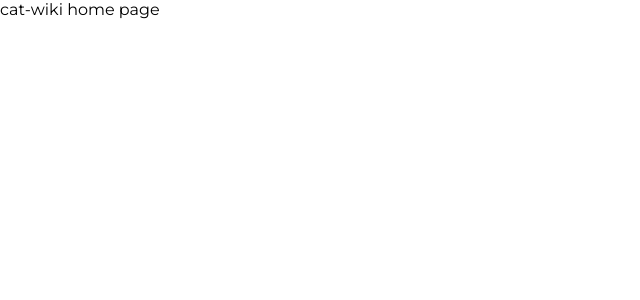
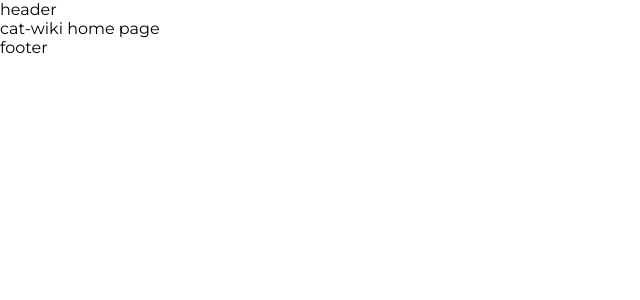
Before and after one commit to josealbertuz/cat-wiki, a Next.js app: page / in a window 1280 px wide. Shown: the top 300 px of the page, without its empty margins (0-640 px from the left). Built offline with nearby package versions, Linux system fonts and the light colour scheme; a web font is replaced by a local one.

Commit message:
app layout added

```diff
--- /dev/null
+++ b/layouts/AppLayout.tsx
@@ -0,0 +1,25 @@
+import React from 'react';
+import styled from 'styled-components';
+
+const Container = styled.div`
+    display: flex;
+    flex-direction: column;
+    `;
+
+type AppLayoutProps = {
+    children: JSX.Element
+}
+
+const AppLayout = ({ children }: AppLayoutProps) => {
+    return (
+        <Container>
+            <header>header</header>
+            {
+                children
+            }
+            <footer>footer</footer>
+        </Container>
+    );
+};
+
+export default AppLayout;
--- a/pages/_app.tsx
+++ b/pages/_app.tsx
@@ -1,13 +1,29 @@
-import type { AppProps } from 'next/app'
+import { ReactElement, ReactNode } from 'react';
+import { NextPage } from 'next';
+import { AppProps } from 'next/app';
 import { ThemeProvider } from 'styled-components'
 import GlobalStyles from '../styles/global-styles'
 import theme from '../styles/theme';
 
-function MyApp({ Component, pageProps }: AppProps) {
+type NextPageWithLayout = NextPage & {
+  getLayout: (page: ReactElement) => ReactNode
+}
+
+type AppPropsWithLayout = AppProps & {
+  Component: NextPageWithLayout
+}
+
+function MyApp({ Component, pageProps }: AppPropsWithLayout) {
+
+
+  const getLayout = Component.getLayout ?? ((page: ReactElement) => page)
+
   return (
     <ThemeProvider theme={theme}>
       <GlobalStyles />
-      <Component {...pageProps} />
+      {
+        getLayout(<Component {...pageProps} />)
+      }
     </ThemeProvider>
   )
 }
--- a/pages/index.tsx
+++ b/pages/index.tsx
@@ -1,6 +1,7 @@
-import type { NextPage } from 'next'
+import { ReactElement } from 'react';
+import AppLayout from '../layouts/AppLayout';
 
-const Home: NextPage = () => {
+const Home = () => {
   return (
     <div>
       cat-wiki home page
@@ -8,4 +9,12 @@ const Home: NextPage = () => {
   )
 }
 
+Home.getLayout = function(page: ReactElement) {
+  return (
+    <AppLayout>
+      { page }
+    </AppLayout>
+  )
+}
+
 export default Home
```
